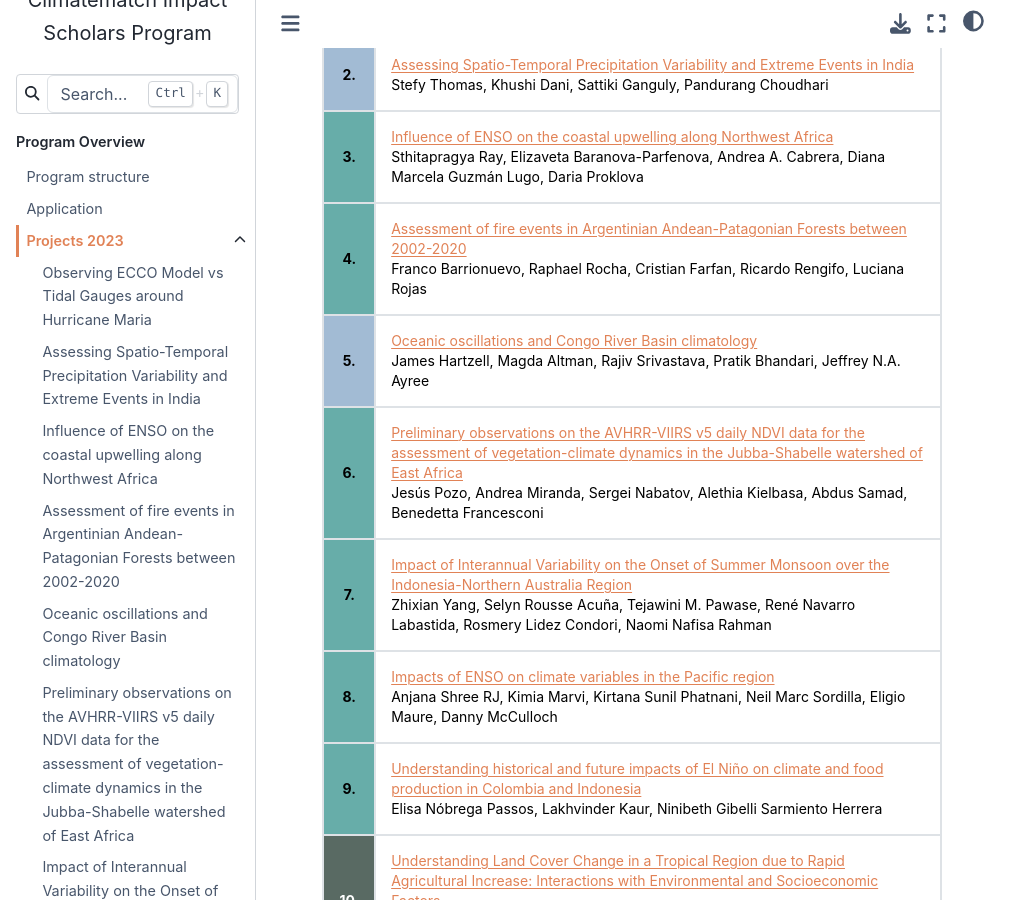
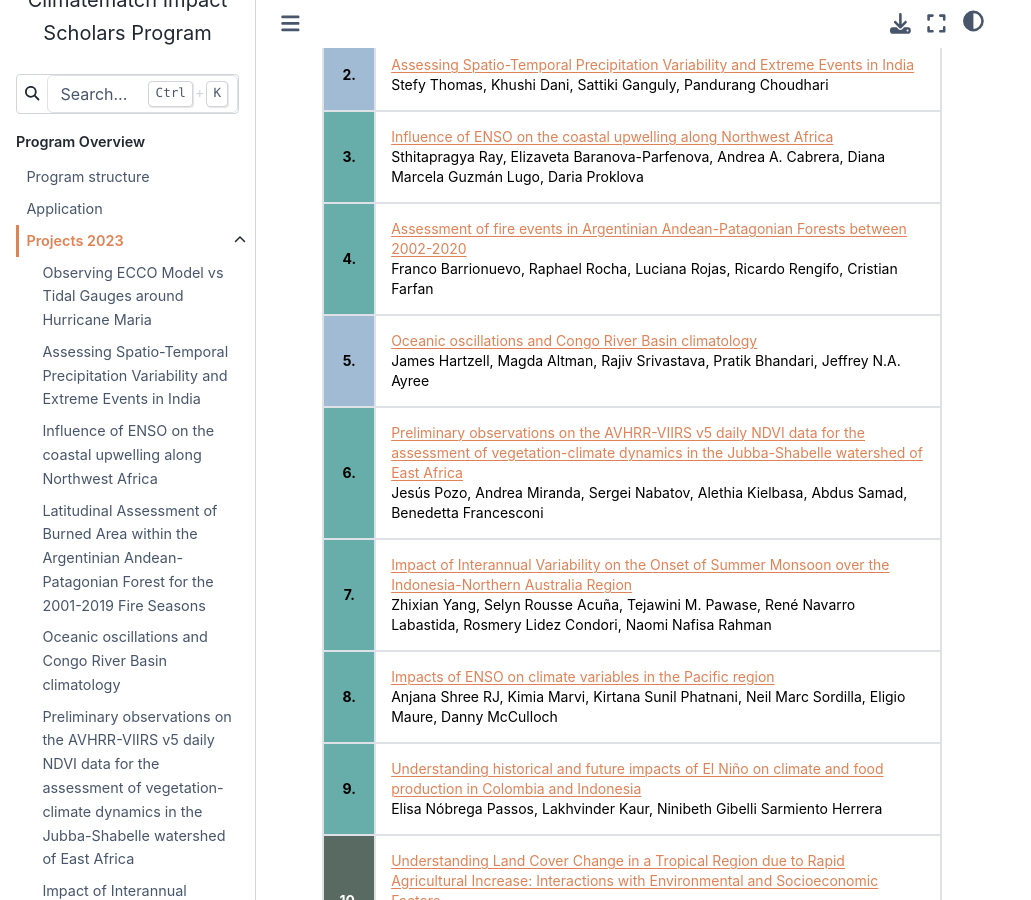
Before and after one commit to neuromatch/impact-scholars, a Jupyter Book: the page built from impact-scholars/scholars2023.md, in a window 1280 px wide and 900 px high, scrolled down 874 px. Shown: the whole window, without its empty margins (0-1031 px from the left). Built offline with Jupyter Book 1.0.4 settings and Sphinx 7.4.7 and the Sphinx Book theme 1.1.4, drawn with Linux system fonts in a browser that asks for light colours.

Commit message:
Update Tyrannosaurus

````diff
--- a/impact-scholars/scholars2023.md
+++ b/impact-scholars/scholars2023.md
@@ -28,7 +28,7 @@ A representation of the scholar projects' geographical regions of focus. The two
 </tr>
 <tr>
     <td style="text-align: center; line-height: 20px; color: black; font-size: 14px; font-weight: bold; width: 20px; background-color: #67ada9; margin: 10px 0px;">4. </td>
-    <td style="text-align: left; line-height: 20px; color: black; font-size: 14px; margin: 10px 0px;"><a href = "https://programs.climatematch.io/scholar-outputs/2023/project5.html">Assessment of fire events in Argentinian Andean-Patagonian Forests between 2002-2020</a><br>Franco Barrionuevo, Raphael Rocha, Cristian Farfan, Ricardo Rengifo, Luciana Rojas</td>
+    <td style="text-align: left; line-height: 20px; color: black; font-size: 14px; margin: 10px 0px;"><a href = "https://programs.climatematch.io/scholar-outputs/2023/project5.html">Assessment of fire events in Argentinian Andean-Patagonian Forests between 2002-2020</a><br>Franco Barrionuevo, Raphael Rocha, Luciana Rojas, Ricardo Rengifo, Cristian Farfan</td>
 </tr>
 <tr>
     <td style="text-align: center; line-height: 20px; color: black; font-size: 14px; font-weight: bold; width: 20px; background-color: #a2bbd4; margin: 10px 0px;">5. </td>
--- a/scholar-outputs/2023/project5.md
+++ b/scholar-outputs/2023/project5.md
@@ -1,8 +1,8 @@
-# Assessment of fire events in Argentinian Andean-Patagonian Forests between 2002-2020
+# Latitudinal Assessment of Burned Area within the Argentinian Andean-Patagonian Forest for the 2001-2019 Fire Seasons
 
 Team "Tyrannosaurus Tango Dolce"
 
-**Franco Barrionuevo**, **Raphael Rocha**, **Cristian Farfan**, **Ricardo Rengifo**, **Luciana Rojas**
+**Franco Barrionuevo**, **Raphael Rocha**, **Luciana Rojas**, **Ricardo Rengifo**, **Cristian Farfan**
 
 Mentor: **Brittany Engle**
 
@@ -14,7 +14,7 @@ Team "Tyrannosaurus Tango Dolce" and their mentor during a meeting
 ```
 
 <div style="text-align: justify">
-The Argentinian Andean-Patagonian Forest (AAPF) is a highly biodiverse temperate forest in South America. This area is being threatened by the intensification of climatic conditions that favor the occurrence of fires. However, assessing AAPF fire events is challenging due to a high climatological and geographic variability. Previous analyses were focused on smaller regions and did not consider the north-south distribution of fires. In this study, satellite-derived data was used to analyze burned areas in AAPF during the 2001-2020 period, and explained its variability in the north-south direction. Two key areas impacted by fires were identified, highlighting the northern AAPF as the most affected region. The study revealed the intricate relationship between fires and climatic and geographic variability. This assessment serves as a basis for future research on climate change impacts and fire risk prediction in AAPF, emphasizing the need for informed conservation strategies in this ecologically important region.
+The Argentinian Andean-Patagonian Forest (AAPF) is a highly biodiverse temperate forest in South America. This area is being threatened by the intensification of climatic conditions that favor the occurrence of fires. However, assessing AAPF burned areas is challenging due to a high climatological and geographic variability. Previous analyses were focused on smaller regions. In this study, a latitudinal (north to south) characterization of the burned area distribution in the AAPF region is proposed. Satellite-derived burned area data was analyzed for the 2001-2019 fire seasons. Two key areas impacted by fires were identified, highlighting the northern AAPF as the most affected region. This study also revealed the intricate relationship between fires and climatic and geographic variability. The results of this assessment can serve as a basis for future research on climate change impacts and fire risk prediction in AAPF, emphasizing the need for informed conservation strategies in this ecologically important region.
 </div>
 
 ---
````
